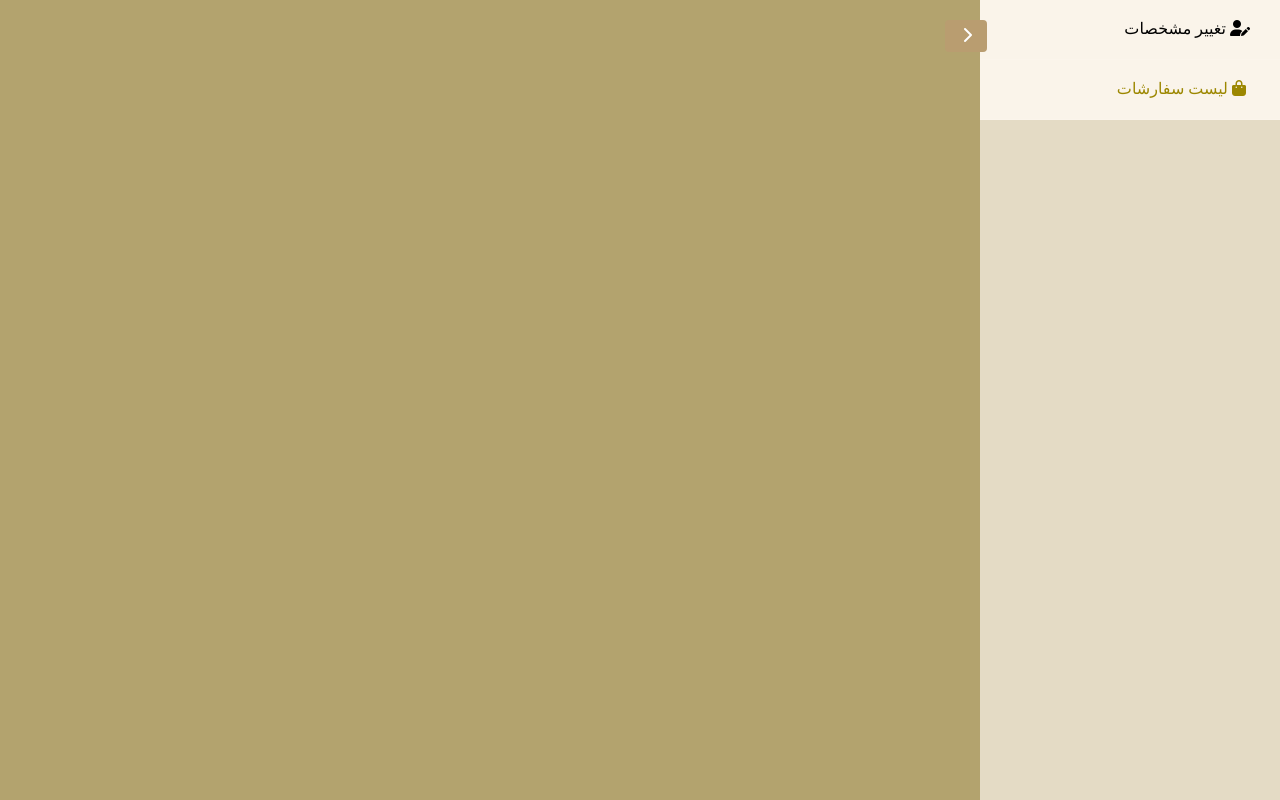
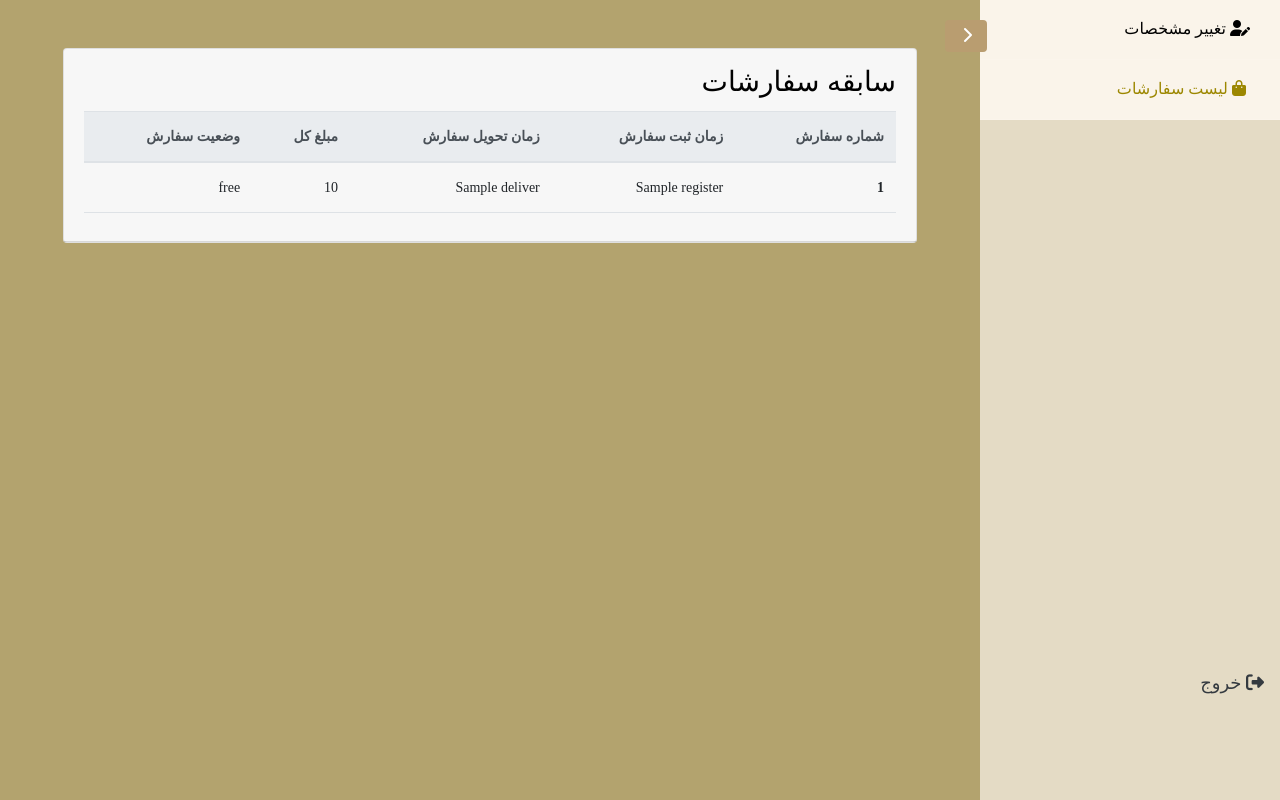
Before and after one commit to FlappySobhan/Tornado, a Flask app: template app/templates/order_history.html in a window 1280 px wide. Shown: the part 69-869 px from the top of the page. Run offline with Flask 2, Linux system fonts and the light colour scheme; the template is opened without the code that fills it: most values are stand-ins (such as "Sample title", 1, 10 or a date in 2020); parts of the project's set-up code (start-up, migrations or seed data) failed here and were passed over; some libraries are stand-ins or nearby versions; some web fonts are replaced.

Commit message:
Added: user order history

```diff
--- a/app/core/urls.py
+++ b/app/core/urls.py
@@ -8,7 +8,7 @@ from views.error import not_found
 from views.contact import contact, contact_us
 from views.signup import signup
 from views.login import login
-from views.dashboard import dashboard, order_history
+from views.dashboard import dashboard, order_history, logout
 
 routes = [
     Route("/", endpoint=None, view_func=home),
@@ -24,6 +24,7 @@ routes = [
     Route("/login/", endpoint=None, view_func=login, methods=['GET', 'POST']),
     Route("/dashboard/", endpoint=None, view_func=dashboard, methods=['GET', 'POST']),
     Route("/order_history/", endpoint=None, view_func=order_history, methods=['GET', 'POST']),
+    Route("/logout/", endpoint=None, view_func=order_history, methods=['GET', 'POST']),
     # Route("/dashboard/edit_user", endpoint=None, view_func=edit_user_show, methods=['GET', 'POST']),
     # Handlers:
     Handler(404, not_found)
--- a/app/templates/order_history.html
+++ b/app/templates/order_history.html
@@ -23,7 +23,8 @@
             <ul class="sidebarRTL list-unstyled components mb-5" dir="rtl">
                 <li>
                     <!--when click class is active-->
-                    <a id="userEdit" class='' href="/dashboard/"><span class="fa-solid fa-user-pen"></span> تغییر مشخصات </a>
+                    <a id="userEdit" class='' href="/dashboard/"><span class="fa-solid fa-user-pen"></span> تغییر مشخصات
+                    </a>
 
                 </li>
                 <li>
@@ -34,7 +35,13 @@
                 </li>
 
             </ul>
-
+<!--            logout-->
+            <div class="fixed-bottom mr-3 mb-3">
+                <p class="">
+                    <a href="/logout/" class="text-dark" style="font-size: large">خروج <i
+                            class="fa-solid fa-right-from-bracket"></i></a>
+                </p>
+            </div>
 
         </div>
 
@@ -44,6 +51,35 @@
     <div id="content" class="p-4 p-md-5 pt-5 text-right" dir="rtl">
 
         <div class="container-fluid">
+            <div class="card">
+                <div class="card-header">
+                    <h3>سابقه سفارشات</h3>
+                    <table class="table">
+                        <thead class="thead-light">
+                        <tr>
+                            <th scope="col">شماره سفارش</th>
+                            <th scope="col">زمان ثبت سفارش</th>
+                            <th scope="col">زمان تحویل سفارش</th>
+                            <th scope="col">مبلغ کل</th>
+                            <th scope="col">وضعیت سفارش</th>
+
+
+                        </tr>
+                        </thead>
+                        <tbody>
+                        {% for i in result %}
+                        <tr>
+                            <th scope="row">{{ i.count }}</th>
+                            <td>{{ i.register }}</td>
+                            <td>{{ i.deliver }}</td>
+                            <td>{{ i.cost }}</td>
+                            <td>{{ i.status }}</td>
+                        </tr>
+                        {% endfor %}
+
+                        </tbody>
+                    </table>
+
                 </div>
             </div>
 
```
Also changed, not shown: app/templates/dashboard.html (+13 -3 lines), app/views/dashboard.py (+16 -2 lines). Lines whose indentation alone changed are shown as unchanged.
